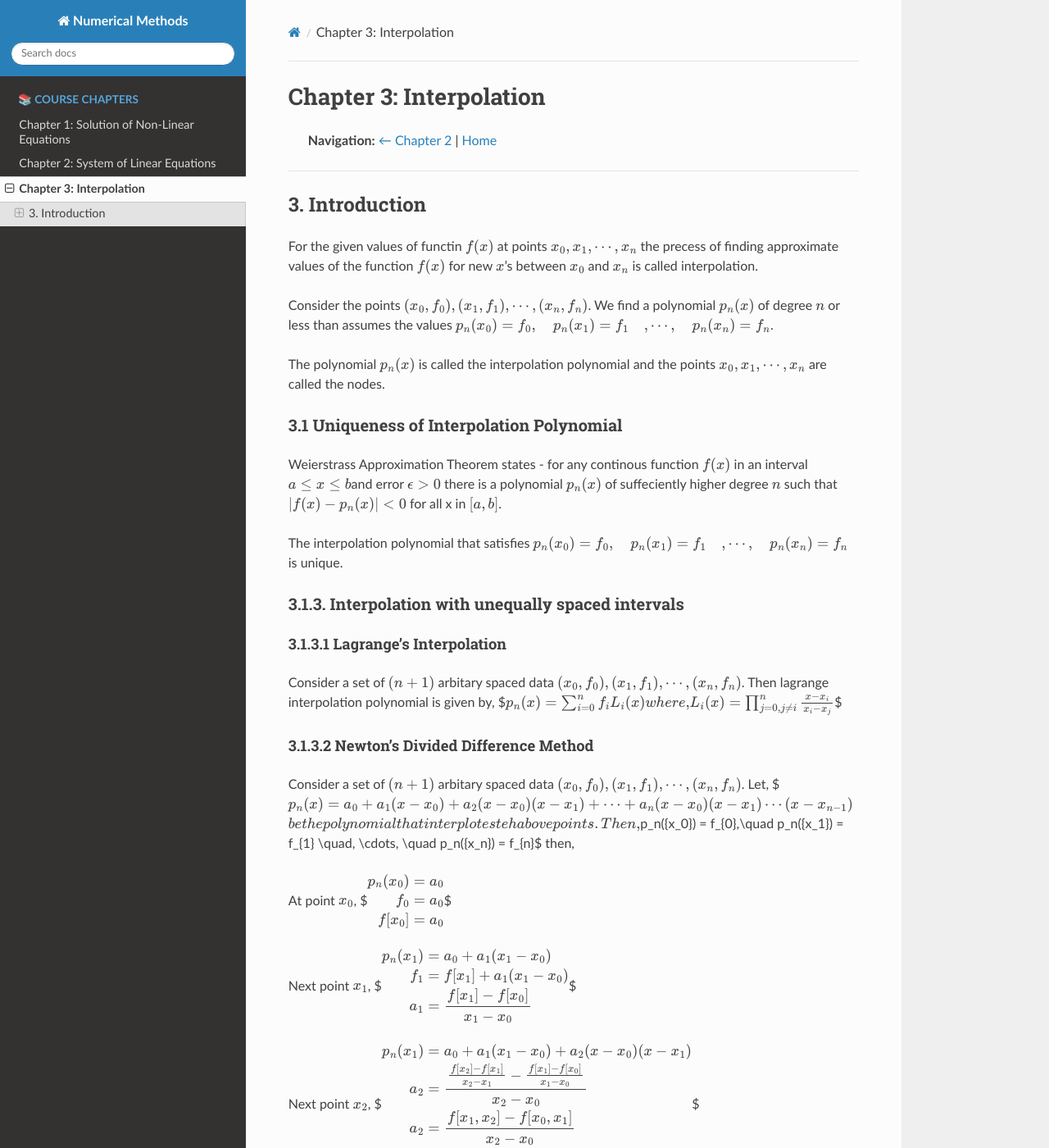
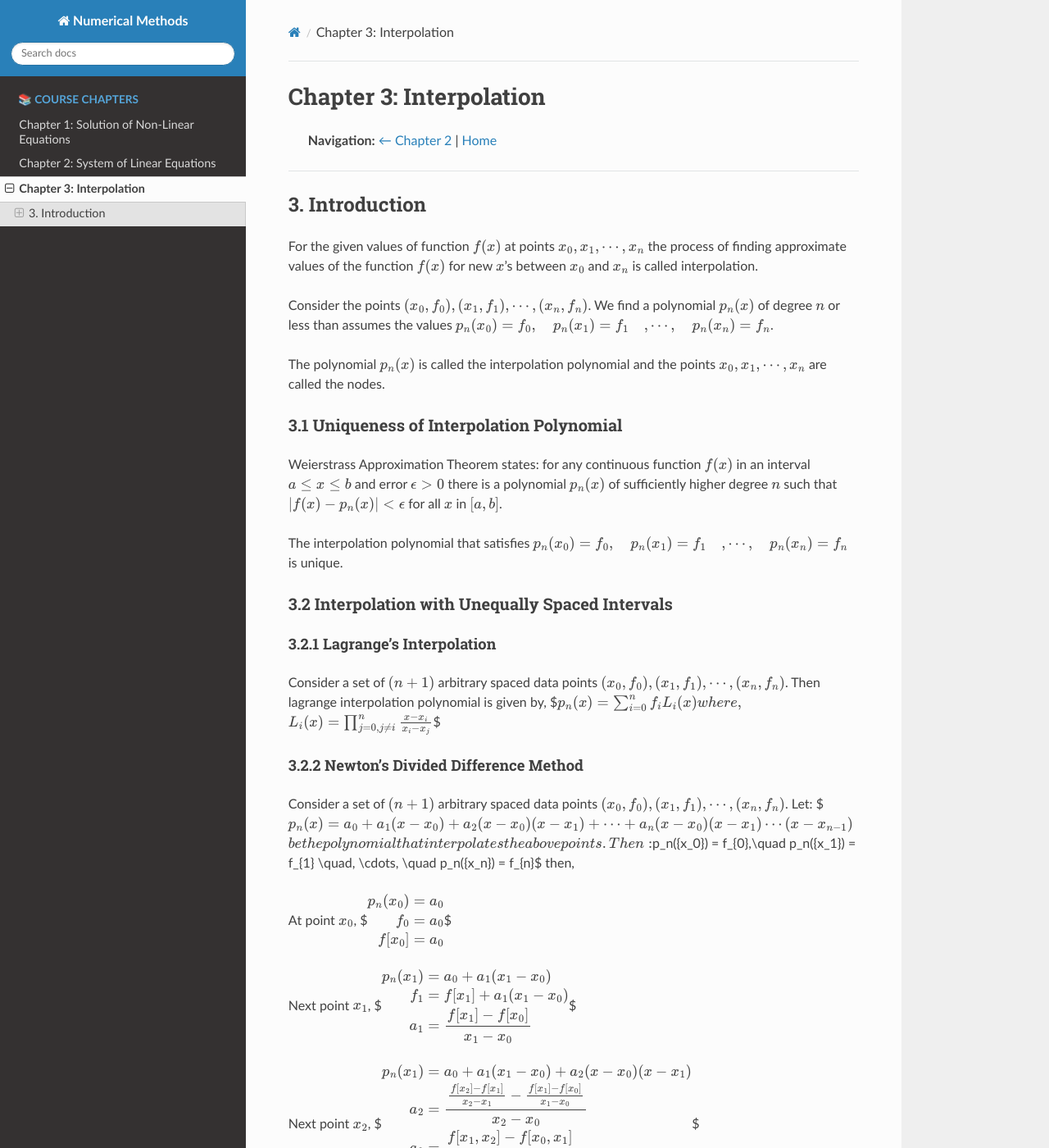
Before and after one commit to sewaksunar/Numerical-Method, a Sphinx documentation site: the page built from docs/ch3.md, in a window 1280 px wide and 1400 px high. Shown: the whole window at 82% size. Built offline with Sphinx 7.4.7 and the Read the Docs theme 3.1.0, drawn with Linux system fonts in a browser that asks for light colours; some of the changed text lies outside the part shown.

Commit message:
Fix: Correct all markdown typos and formatting issues in all chapters

```diff
--- a/docs/ch3.md
+++ b/docs/ch3.md
@@ -6,20 +6,21 @@
 
 ## 3. Introduction
 
-For the given values of functin $f(x)$ at points $x_{0}, x_{1}, \cdots, x_{n}$ the precess of finding approximate values of the function $f(x)$ for new $x$'s between $x_{0}$ and $x_{n}$ is called interpolation.
+For the given values of function $f(x)$ at points $x_{0}, x_{1}, \cdots, x_{n}$ the process of finding approximate values of the function $f(x)$ for new $x$'s between $x_{0}$ and $x_{n}$ is called interpolation.
 
 Consider the points $(x_{0}, f_{0}), (x_{1}, f_{1}), \cdots, (x_{n}, f_{n})$. We find a polynomial $p_n(x)$ of degree $n$ or less than assumes the values $p_n({x_0}) = f_{0},\quad p_n({x_1}) = f_{1} \quad, \cdots, \quad p_n({x_n}) = f_{n}$.
 
 The polynomial $p_{n}(x)$ is called the interpolation polynomial and the points $x_{0}, x_{1}, \cdots, x_{n}$ are called the nodes.
 
 #### 3.1 Uniqueness of Interpolation Polynomial
-Weierstrass Approximation Theorem states - for any continous function $f(x)$ in an interval $a \le x \le b $and error $\epsilon > 0$ there is a polynomial $p_n(x)$ of suffeciently higher degree $n$ such that $|f(x)-p_{n}(x)|<0$ for all x in $[a, b]$.
+Weierstrass Approximation Theorem states: for any continuous function $f(x)$ in an interval $a \le x \le b$ and error $\epsilon > 0$ there is a polynomial $p_n(x)$ of sufficiently higher degree $n$ such that $|f(x)-p_{n}(x)| < \epsilon$ for all $x$ in $[a, b]$.
 
 The interpolation polynomial that satisfies $p_n({x_0}) = f_{0},\quad p_n({x_1}) = f_{1} \quad, \cdots, \quad p_n({x_n}) = f_{n}$ is unique.
 
-#### 3.1.3. Interpolation with unequally spaced intervals
-##### 3.1.3.1 Lagrange's Interpolation
-Consider a set of $(n+1)$ arbitary spaced data $(x_{0}, f_{0}), (x_{1}, f_{1}), \cdots, (x_{n}, f_{n})$. Then lagrange interpolation polynomial is given by,
+### 3.2 Interpolation with Unequally Spaced Intervals
+
+#### 3.2.1 Lagrange's Interpolation
+Consider a set of $(n+1)$ arbitrary spaced data points $(x_{0}, f_{0}), (x_{1}, f_{1}), \cdots, (x_{n}, f_{n})$. Then lagrange interpolation polynomial is given by,
 $$
 p_{n}(x) = \sum_{i=0}^{n} f_i L_{i}(x)
 $$
@@ -27,12 +28,12 @@ where,
 $$
 L_{i}(x) = \prod_{j=0, j \ne i }^{n} \frac{x-x_{i}}{x_{i}-x_{j}}
 $$
-##### 3.1.3.2 Newton's Divided Difference Method
-Consider a set of $(n+1)$ arbitary spaced data $(x_{0}, f_{0}), (x_{1}, f_{1}), \cdots, (x_{n}, f_{n})$. Let,
+#### 3.2.2 Newton's Divided Difference Method
+Consider a set of $(n+1)$ arbitrary spaced data points $(x_{0}, f_{0}), (x_{1}, f_{1}), \cdots, (x_{n}, f_{n})$. Let:
 $$
 p_{n}(x) = a_{0} + a_{1}(x-x_{0}) + a_{2}(x-x_{0})(x-x_{1}) + \cdots + a_{n}(x-x_{0})(x-x_{1}) \cdots (x-x_{n-1})
 $$
-be the polynomial that interplotes teh above points. Then,
+be the polynomial that interpolates the above points. Then:
 $p_n({x_0}) = f_{0},\quad p_n({x_1}) = f_{1} \quad, \cdots, \quad p_n({x_n}) = f_{n}$ then,
 
 At point $x_{0}$,
@@ -68,7 +69,7 @@ $$
 a_{n} = f[x_{0}, x_{1}, x_{2}, \dots, x_{n}]
 $$
 
-Substituting the values of $a_0, a_1, a_2, \cdots, a_n$ in (1), we get Newton's division differecne interpolation polynomial,
+Substituting the values of $a_0, a_1, a_2, \cdots, a_n$ in the polynomial, we get Newton's divided difference interpolation polynomial:
 $$
 p_{n}(x) = f[x_{0}] + f[x_{0}, x_{1}](x-x_{0}) + f[x_{0}, x_{1}, x_{2}](x-x_{0})(x-x_{1}) + \cdots + f[x_{0}, x_{1}, x_{2}, \cdots, x_{n}](x-x_{0})(x-x_{1}) \cdots (x-x_{n-1})
 $$
@@ -120,8 +121,9 @@ $$
 >
 >These top-left entries provide the Newton interpolation coefficients: $a_0 = f[x_0]$, $a_1 = f[x_0,x_1]$, $a_2 = f[x_0,x_1,x_2]$, $a_3 = f[x_0,x_1,x_2,x_3]$.
 
-#### 3.1.1. Finite differences (Forward, backward, central and divided)
-##### 3.1.1.1 Forward Difference
+#### 3.2.3 Finite Differences (Forward, Backward, Central)
+
+##### 3.2.3.1 Forward Difference
 
 For equally spaced points with spacing $h = x_{i+1} - x_i$, the **forward differences** are:
 
@@ -152,7 +154,7 @@ $$
 
 where $\Delta f_i = f_{i+1} - f_i$, $\Delta^2 f_i = \Delta f_{i+1} - \Delta f_i$, etc.
 
-##### 3.1.1.2 Backward Difference
+##### 3.2.3.2 Backward Difference
 
 The **backward differences** are computed from previous values:
 
@@ -183,7 +185,7 @@ $$
 
 where $\nabla f_i = f_i - f_{i-1}$, $\nabla^2 f_i = \nabla f_i - \nabla f_{i-1}$, etc.
 
-##### 3.1.1.3 Central Difference
+##### 3.2.3.3 Central Difference
 
 The **central differences** are computed using symmetric values around the point:
 
@@ -217,9 +219,9 @@ $$
 where $\delta f_{i+1/2} = f_{i+1} - f_i$ and $\delta^2 f_i = f_{i+1} - 2f_i + f_{i-1}$.
 
 
-#### 3.1.2 Interpolation with equally spaced intervals differences
+#### 3.2.4 Interpolation with Equally Spaced Intervals
 
-##### 3.1.2.1 Newton’s forward and backward difference interpolation
+##### 3.2.4.1 Newton's Forward and Backward Difference Interpolation
 Let $y=f(x)$ takes the values $y_0, y_1, y_2, \cdots, y_n $ corresponding to the equal spaced values $x_0, x_1, x_2, \cdots, x_n $ spacing factor $h$.
 
 We have, by divided difference formula,
@@ -232,13 +234,13 @@ $$
 [x_0, x_1, x_2, \cdots, x_n] = \frac{\Delta^{2} y_{0}}{n! h^{n}}
 $$
 
-Then, the Newton's divided differnce formula with $p = (x - x_0)/h$ reduces to,
+Then, the Newton's divided difference formula with $p = (x - x_0)/h$ reduces to:
 $$
 f(x) = y_{0} + p \Delta y_{0} + \frac{p(p-1)}{2!} \Delta^2 y_{0} + \frac{p(p-1)(p-2)}{3!} \Delta^2 y_{0} + \cdots + \frac{p(p-1)(n-2) \cdots (p-(n-1))}{n!} \Delta^2 y_{0}
 $$
-which is **Newton-Gregary forwaard difference interpolate formula**.
+which is the **Newton-Gregory forward difference interpolation formula**.
 
-Similarly, **Newton-Gregary backward difference interpolate formula** is given by,
+Similarly, the **Newton-Gregory backward difference interpolation formula** is given by:
 $$
 f(x) = y_{n} + p \nabla y_{n} + \frac{p(p+1)}{2!} \nabla^2 y_{n} + \frac{p(p+1)(p+2)}{3!} \nabla^2 y_{n} + \cdots + \frac{p(p+1)(n+2) \cdots (p+(n-1))}{n!} \nabla^2 y_{n}
 $$
@@ -246,7 +248,7 @@ where $
 p = \dfrac{x - x_{n}}{h}
 $
 
-##### 3.1.2.2 Stirling’s and Bessel’s central difference interpolation
+##### 3.2.4.2 Stirling's and Bessel's Central Difference Interpolation
 If $x_0$ lies centrally and the data are equally spaced with step $h$, set
 $$
  p = \frac{x - x_0}{h}.
```
Also changed, not shown: docs/ch1.md (+3 -2 lines), docs/ch2.md (+1 -1 lines).
